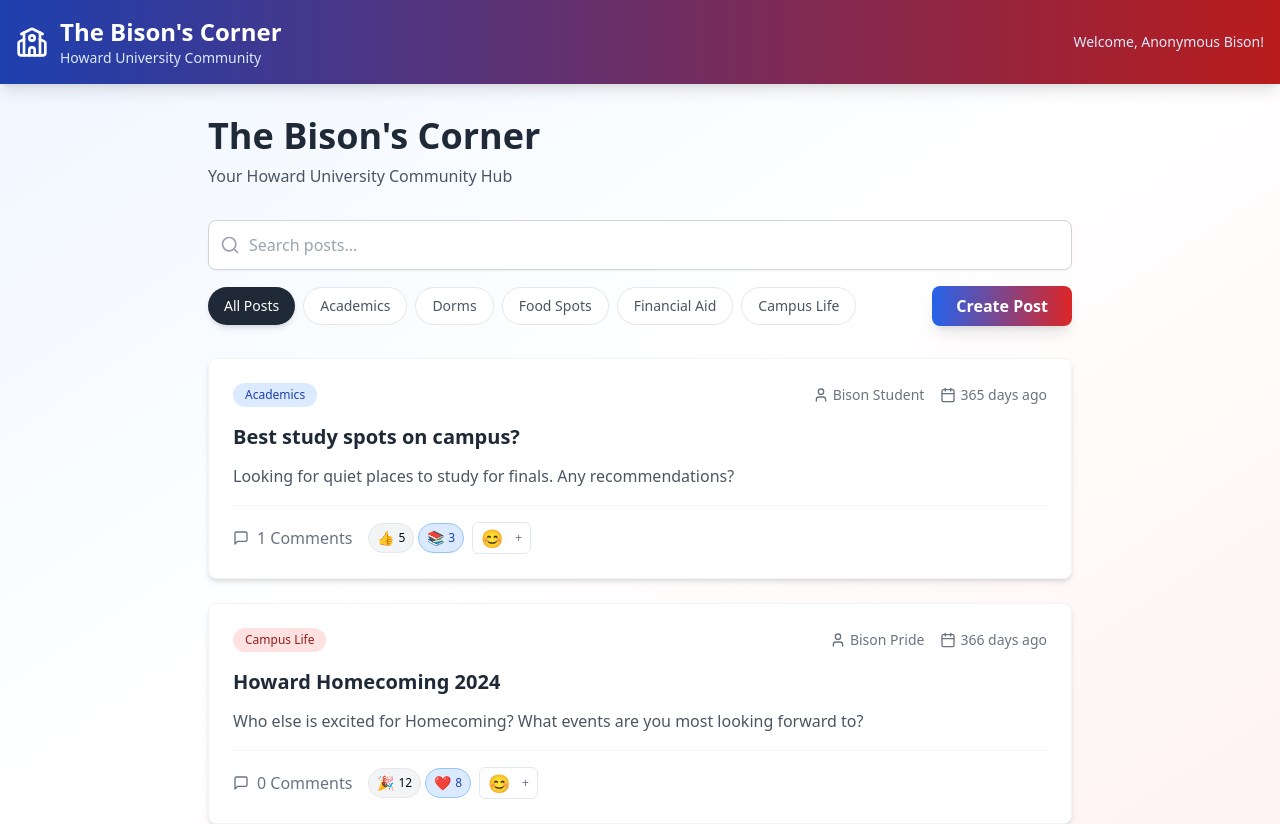
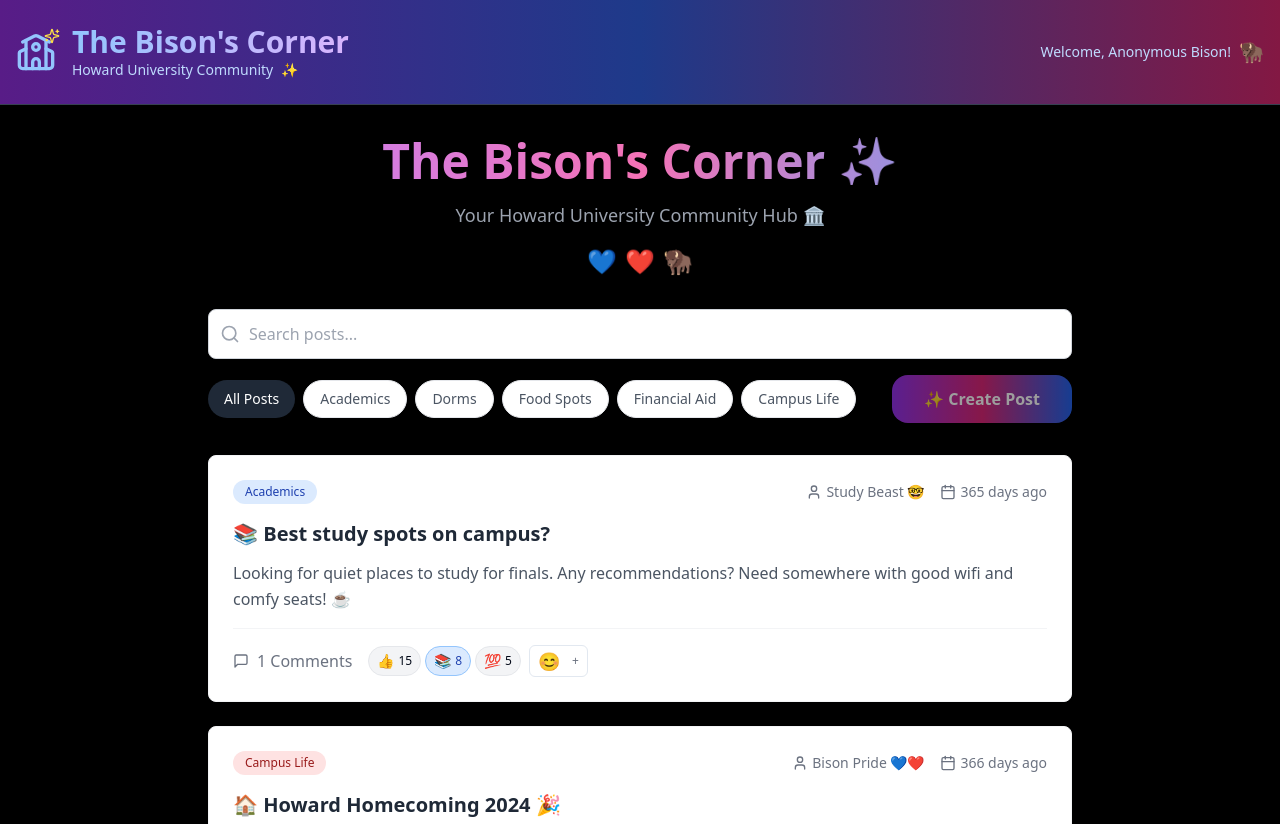
Before and after one commit to giliaddawite/bison-hub-cornerstone-build, a React (Vite) app: page / in a window 1280 px wide. Shown: the top 824 px of the page. Built offline with nearby package versions, Linux system fonts and the light colour scheme.

Commit message:
Style: Enhance UI with emojis and dark mode
- Added emoji support to the title.
- Implemented a dark mode for a modern look.
- Applied college student-friendly styling.

```diff
--- a/src/components/CreatePost.tsx
+++ b/src/components/CreatePost.tsx
@@ -1,7 +1,9 @@
 
 import { useState } from 'react';
-import { X } from 'lucide-react';
+import { X, Smile } from 'lucide-react';
 import { Category, CATEGORIES } from '../types/forum';
+import { Button } from './ui/button';
+import { Popover, PopoverContent, PopoverTrigger } from './ui/popover';
 
 interface CreatePostProps {
   onCreatePost: (post: {
@@ -14,10 +16,30 @@ interface CreatePostProps {
   onCancel: () => void;
 }
 
+const EMOJI_OPTIONS = [
+  '😀', '😃', '😄', '😁', '😊', '😍', '🥰', '😘', '😗', '😚',
+  '😙', '😋', '😛', '😜', '🤪', '😝', '🤗', '🤔', '🤐', '🤨',
+  '😐', '😑', '😶', '😏', '😒', '🙄', '😬', '🤥', '😔', '😪',
+  '🤤', '😴', '😷', '🤒', '🤕', '🤢', '🤮', '🤧', '🥵', '🥶',
+  '🥴', '😵', '🤯', '🤠', '🥳', '😎', '🤓', '🧐', '😕', '😟',
+  '🙁', '☹️', '😮', '😯', '😲', '😳', '🥺', '😦', '😧', '😨',
+  '😰', '😥', '😢', '😭', '😱', '😖', '😣', '😞', '😓', '😩',
+  '😫', '🥱', '😤', '😡', '😠', '🤬', '😈', '👿', '💀', '☠️',
+  '💩', '🤡', '👹', '👺', '👻', '👽', '👾', '🤖', '😺', '😸',
+  '😹', '😻', '😼', '😽', '🙀', '😿', '😾', '❤️', '💛', '💚',
+  '💙', '💜', '🖤', '🤍', '🤎', '💔', '❣️', '💕', '💖', '💗',
+  '💘', '💝', '💟', '👍', '👎', '👌', '🤌', '🤏', '✌️', '🤞',
+  '🤟', '🤘', '🤙', '👈', '👉', '👆', '🖕', '👇', '☝️', '👋',
+  '🤚', '🖐️', '✋', '🖖', '👏', '🙌', '🤝', '🙏', '✊', '👊',
+  '🤛', '🤜', '💪', '🎉', '🎊', '🔥', '⭐', '✨', '💯', '💫'
+];
+
 const CreatePost = ({ onCreatePost, onCancel }: CreatePostProps) => {
   const [title, setTitle] = useState('');
   const [content, setContent] = useState('');
   const [category, setCategory] = useState<Category>('academics');
+  const [isTitleEmojiOpen, setIsTitleEmojiOpen] = useState(false);
+  const [isContentEmojiOpen, setIsContentEmojiOpen] = useState(false);
 
   const handleSubmit = (e: React.FormEvent) => {
     e.preventDefault();
@@ -32,14 +54,24 @@ const CreatePost = ({ onCreatePost, onCancel }: CreatePostProps) => {
     }
   };
 
+  const handleTitleEmojiSelect = (emoji: string) => {
+    setTitle(prev => prev + emoji);
+    setIsTitleEmojiOpen(false);
+  };
+
+  const handleContentEmojiSelect = (emoji: string) => {
+    setContent(prev => prev + emoji);
+    setIsContentEmojiOpen(false);
+  };
+
   return (
-    <div className="fixed inset-0 bg-black bg-opacity-50 flex items-center justify-center p-4 z-50">
-      <div className="bg-white rounded-lg shadow-xl max-w-2xl w-full max-h-[90vh] overflow-y-auto">
-        <div className="flex items-center justify-between p-6 border-b border-gray-200">
-          <h2 className="text-2xl font-bold text-gray-800">Create New Post</h2>
+    <div className="fixed inset-0 bg-black bg-opacity-75 flex items-center justify-center p-4 z-50 backdrop-blur-sm">
+      <div className="bg-gray-900 border border-gray-700 rounded-2xl shadow-2xl max-w-2xl w-full max-h-[90vh] overflow-y-auto">
+        <div className="flex items-center justify-between p-6 border-b border-gray-700">
+          <h2 className="text-2xl font-bold text-white">✨ Create New Post</h2>
           <button
             onClick={onCancel}
-            className="text-gray-400 hover:text-gray-600 transition-colors duration-200"
+            className="text-gray-400 hover:text-white transition-colors duration-200 hover:bg-gray-800 p-2 rounded-lg"
           >
             <X className="h-6 w-6" />
           </button>
@@ -47,17 +79,17 @@ const CreatePost = ({ onCreatePost, onCancel }: CreatePostProps) => {
 
         <form onSubmit={handleSubmit} className="p-6 space-y-6">
           <div>
-            <label htmlFor="category" className="block text-sm font-medium text-gray-700 mb-2">
-              Category
+            <label htmlFor="category" className="block text-sm font-medium text-gray-300 mb-2">
+              📂 Category
             </label>
             <select
               id="category"
               value={category}
               onChange={(e) => setCategory(e.target.value as Category)}
-              className="w-full p-3 border border-gray-300 rounded-lg focus:outline-none focus:ring-2 focus:ring-blue-500 focus:border-transparent"
+              className="w-full p-3 bg-gray-800 border border-gray-600 text-white rounded-xl focus:outline-none focus:ring-2 focus:ring-purple-500 focus:border-transparent"
             >
               {CATEGORIES.map(cat => (
-                <option key={cat.value} value={cat.value}>
+                <option key={cat.value} value={cat.value} className="bg-gray-800">
                   {cat.label}
                 </option>
               ))}
@@ -65,49 +97,109 @@ const CreatePost = ({ onCreatePost, onCancel }: CreatePostProps) => {
           </div>
 
           <div>
-            <label htmlFor="title" className="block text-sm font-medium text-gray-700 mb-2">
-              Title
+            <label htmlFor="title" className="block text-sm font-medium text-gray-300 mb-2">
+              💭 Title
             </label>
+            <div className="relative">
               <input
                 type="text"
                 id="title"
                 value={title}
                 onChange={(e) => setTitle(e.target.value)}
-              placeholder="What's on your mind?"
-              className="w-full p-3 border border-gray-300 rounded-lg focus:outline-none focus:ring-2 focus:ring-blue-500 focus:border-transparent"
+                placeholder="What's on your mind? 🤔"
+                className="w-full p-3 pr-12 bg-gray-800 border border-gray-600 text-white placeholder-gray-400 rounded-xl focus:outline-none focus:ring-2 focus:ring-purple-500 focus:border-transparent"
                 required
               />
+              <div className="absolute right-3 top-1/2 transform -translate-y-1/2">
+                <Popover open={isTitleEmojiOpen} onOpenChange={setIsTitleEmojiOpen}>
+                  <PopoverTrigger asChild>
+                    <Button
+                      type="button"
+                      variant="ghost"
+                      size="sm"
+                      className="h-8 w-8 p-0 text-gray-400 hover:text-purple-400 hover:bg-gray-700"
+                    >
+                      <Smile className="h-4 w-4" />
+                    </Button>
+                  </PopoverTrigger>
+                  <PopoverContent className="w-80 p-2 bg-gray-800 border-gray-600">
+                    <div className="grid grid-cols-10 gap-1 max-h-48 overflow-y-auto">
+                      {EMOJI_OPTIONS.map((emoji, index) => (
+                        <button
+                          key={index}
+                          type="button"
+                          onClick={() => handleTitleEmojiSelect(emoji)}
+                          className="w-8 h-8 flex items-center justify-center hover:bg-gray-700 rounded text-lg transition-colors duration-150"
+                        >
+                          {emoji}
+                        </button>
+                      ))}
+                    </div>
+                  </PopoverContent>
+                </Popover>
+              </div>
+            </div>
           </div>
 
           <div>
-            <label htmlFor="content" className="block text-sm font-medium text-gray-700 mb-2">
-              Content
+            <label htmlFor="content" className="block text-sm font-medium text-gray-300 mb-2">
+              📝 Content
             </label>
+            <div className="relative">
               <textarea
                 id="content"
                 value={content}
                 onChange={(e) => setContent(e.target.value)}
-              placeholder="Share your thoughts, questions, or information..."
+                placeholder="Share your thoughts, questions, or information... 💬"
                 rows={6}
-              className="w-full p-3 border border-gray-300 rounded-lg resize-none focus:outline-none focus:ring-2 focus:ring-blue-500 focus:border-transparent"
+                className="w-full p-3 pr-12 bg-gray-800 border border-gray-600 text-white placeholder-gray-400 rounded-xl resize-none focus:outline-none focus:ring-2 focus:ring-purple-500 focus:border-transparent"
                 required
               />
+              <div className="absolute bottom-3 right-3">
+                <Popover open={isContentEmojiOpen} onOpenChange={setIsContentEmojiOpen}>
+                  <PopoverTrigger asChild>
+                    <Button
+                      type="button"
+                      variant="ghost"
+                      size="sm"
+                      className="h-8 w-8 p-0 text-gray-400 hover:text-purple-400 hover:bg-gray-700"
+                    >
+                      <Smile className="h-4 w-4" />
+                    </Button>
+                  </PopoverTrigger>
+                  <PopoverContent className="w-80 p-2 bg-gray-800 border-gray-600">
+                    <div className="grid grid-cols-10 gap-1 max-h-48 overflow-y-auto">
+                      {EMOJI_OPTIONS.map((emoji, index) => (
+                        <button
+                          key={index}
+                          type="button"
+                          onClick={() => handleContentEmojiSelect(emoji)}
+                          className="w-8 h-8 flex items-center justify-center hover:bg-gray-700 rounded text-lg transition-colors duration-150"
+                        >
+                          {emoji}
+                        </button>
+                      ))}
+                    </div>
+                  </PopoverContent>
+                </Popover>
+              </div>
+            </div>
           </div>
 
           <div className="flex justify-end space-x-4 pt-4">
             <button
               type="button"
               onClick={onCancel}
-              className="px-6 py-2 border border-gray-300 text-gray-700 rounded-lg hover:bg-gray-50 transition-colors duration-200"
+              className="px-6 py-3 border border-gray-600 text-gray-300 rounded-xl hover:bg-gray-800 transition-all duration-200 font-medium"
             >
               Cancel
             </button>
             <button
               type="submit"
               disabled={!title.trim() || !content.trim()}
-              className="px-6 py-2 bg-gradient-to-r from-blue-600 to-red-600 text-white rounded-lg font-semibold hover:from-blue-700 hover:to-red-700 disabled:from-gray-400 disabled:to-gray-400 disabled:cursor-not-allowed transition-all duration-200"
+              className="px-6 py-3 bg-gradient-to-r from-purple-600 to-pink-600 text-white rounded-xl font-semibold hover:from-purple-700 hover:to-pink-700 disabled:from-gray-600 disabled:to-gray-600 disabled:cursor-not-allowed transition-all duration-200 shadow-lg hover:shadow-xl"
             >
-              Create Post
+              🚀 Create Post
             </button>
           </div>
         </form>
--- a/src/components/Header.tsx
+++ b/src/components/Header.tsx
@@ -1,20 +1,31 @@
 
-import { School } from 'lucide-react';
+import { School, Sparkles } from 'lucide-react';
 
 const Header = () => {
   return (
-    <header className="bg-gradient-to-r from-blue-800 to-red-700 text-white shadow-lg">
-      <div className="container mx-auto px-4 py-4">
+    <header className="bg-gradient-to-r from-purple-900 via-blue-900 to-pink-900 text-white shadow-2xl border-b border-gray-700">
+      <div className="container mx-auto px-4 py-6">
         <div className="flex items-center justify-between">
-          <div className="flex items-center space-x-3">
-            <School className="h-8 w-8" />
+          <div className="flex items-center space-x-4">
+            <div className="relative">
+              <School className="h-10 w-10 text-blue-300" />
+              <Sparkles className="h-4 w-4 text-yellow-300 absolute -top-1 -right-1" />
+            </div>
             <div>
-              <h1 className="text-2xl font-bold">The Bison's Corner</h1>
-              <p className="text-blue-100 text-sm">Howard University Community</p>
+              <h1 className="text-3xl font-bold bg-gradient-to-r from-blue-300 to-purple-300 bg-clip-text text-transparent">
+                The Bison's Corner
+              </h1>
+              <p className="text-blue-200 text-sm flex items-center space-x-2">
+                <span>Howard University Community</span>
+                <span className="text-yellow-300">✨</span>
+              </p>
             </div>
           </div>
           <div className="text-right">
-            <p className="text-sm text-blue-100">Welcome, Anonymous Bison!</p>
+            <p className="text-sm text-blue-200 flex items-center space-x-2">
+              <span>Welcome, Anonymous Bison!</span>
+              <span className="text-xl">🦬</span>
+            </p>
           </div>
         </div>
       </div>
--- a/src/pages/Index.tsx
+++ b/src/pages/Index.tsx
@@ -1,3 +1,4 @@
+
 import { useState, useEffect } from 'react';
 import Header from '../components/Header';
 import PostCard from '../components/PostCard';
@@ -18,38 +19,40 @@ const Index = () => {
     const mockPosts: Post[] = [
       {
         id: '1',
-        title: 'Best study spots on campus?',
-        content: 'Looking for quiet places to study for finals. Any recommendations?',
+        title: '📚 Best study spots on campus?',
+        content: 'Looking for quiet places to study for finals. Any recommendations? Need somewhere with good wifi and comfy seats! ☕',
         category: 'academics',
         authorId: 'user123',
-        authorName: 'Bison Student',
+        authorName: 'Study Beast 🤓',
         createdAt: new Date('2024-06-27T10:00:00Z'),
         comments: [
           {
             id: 'c1',
-            content: 'The Founders Library 4th floor is amazing!',
+            content: 'The Founders Library 4th floor is amazing! Super quiet and great for deep focus 💯',
             authorId: 'user456',
-            authorName: 'Study Buddy',
+            authorName: 'Library Lover',
             createdAt: new Date('2024-06-27T11:00:00Z')
           }
         ],
         reactions: [
-          { emoji: '👍', count: 5, userReacted: false },
-          { emoji: '📚', count: 3, userReacted: true }
+          { emoji: '👍', count: 15, userReacted: false },
+          { emoji: '📚', count: 8, userReacted: true },
+          { emoji: '💯', count: 5, userReacted: false }
         ]
       },
       {
         id: '2',
-        title: 'Howard Homecoming 2024',
-        content: 'Who else is excited for Homecoming? What events are you most looking forward to?',
+        title: '🏠 Howard Homecoming 2024 🎉',
+        content: 'Who else is HYPED for Homecoming?! 🔥 What events are you most looking forward to? The yard show is gonna be INSANE this year! 💃🕺',
         category: 'campus-life',
         authorId: 'user789',
-        authorName: 'Bison Pride',
+        authorName: 'Bison Pride 💙❤️',
         createdAt: new Date('2024-06-26T15:30:00Z'),
         comments: [],
         reactions: [
-          { emoji: '🎉', count: 12, userReacted: false },
-          { emoji: '❤️', count: 8, userReacted: true }
+          { emoji: '🎉', count: 25, userReacted: false },
+          { emoji: '❤️', count: 18, userReacted: true },
+          { emoji: '🔥', count: 12, userReacted: false }
         ]
       }
     ];
@@ -145,13 +148,20 @@ const Index = () => {
   };
 
   return (
-    <div className="min-h-screen bg-gradient-to-br from-blue-50 via-white to-red-50">
+    <div className="min-h-screen bg-black">
       <Header />
 
       <main className="container mx-auto px-4 py-8 max-w-4xl">
-        <div className="mb-8">
-          <h1 className="text-4xl font-bold text-gray-800 mb-2">The Bison's Corner</h1>
-          <p className="text-gray-600">Your Howard University Community Hub</p>
+        <div className="mb-8 text-center">
+          <h1 className="text-5xl font-bold bg-gradient-to-r from-purple-400 via-pink-400 to-blue-400 bg-clip-text text-transparent mb-4">
+            The Bison's Corner ✨
+          </h1>
+          <p className="text-gray-400 text-lg">Your Howard University Community Hub 🏛️</p>
+          <div className="mt-4 flex justify-center space-x-2">
+            <span className="text-2xl">💙</span>
+            <span className="text-2xl">❤️</span>
+            <span className="text-2xl">🦬</span>
+          </div>
         </div>
 
         {/* Search and Filter Controls */}
@@ -164,9 +174,9 @@ const Index = () => {
             />
             <button
               onClick={() => setShowCreatePost(true)}
-              className="bg-gradient-to-r from-blue-600 to-red-600 text-white px-6 py-2 rounded-lg font-semibold hover:from-blue-700 hover:to-red-700 transition-all duration-200 shadow-lg hover:shadow-xl"
+              className="bg-gradient-to-r from-purple-600 via-pink-600 to-blue-600 text-white px-8 py-3 rounded-2xl font-bold hover:from-purple-700 hover:via-pink-700 hover:to-blue-700 transition-all duration-300 shadow-lg hover:shadow-2xl transform hover:scale-105 animate-pulse"
             >
-              Create Post
+              ✨ Create Post
             </button>
           </div>
         </div>
@@ -182,8 +192,15 @@ const Index = () => {
         {/* Posts Feed */}
         <div className="space-y-6">
           {filteredPosts.length === 0 ? (
-            <div className="text-center py-12">
-              <p className="text-gray-500 text-lg">No posts found. Be the first to start the conversation!</p>
+            <div className="text-center py-16 bg-gray-900 rounded-2xl border border-gray-700">
+              <div className="text-6xl mb-4">😔</div>
+              <p className="text-gray-400 text-lg">No posts found. Be the first to start the conversation!</p>
+              <button
+                onClick={() => setShowCreatePost(true)}
+                className="mt-4 text-purple-400 hover:text-purple-300 font-medium"
+              >
+                Create the first post! 🚀
+              </button>
             </div>
           ) : (
             filteredPosts.map(post => (
```
Also changed, not shown: src/components/CommentSection.tsx (+19 -16 lines). Lines whose indentation alone changed are shown as unchanged.
